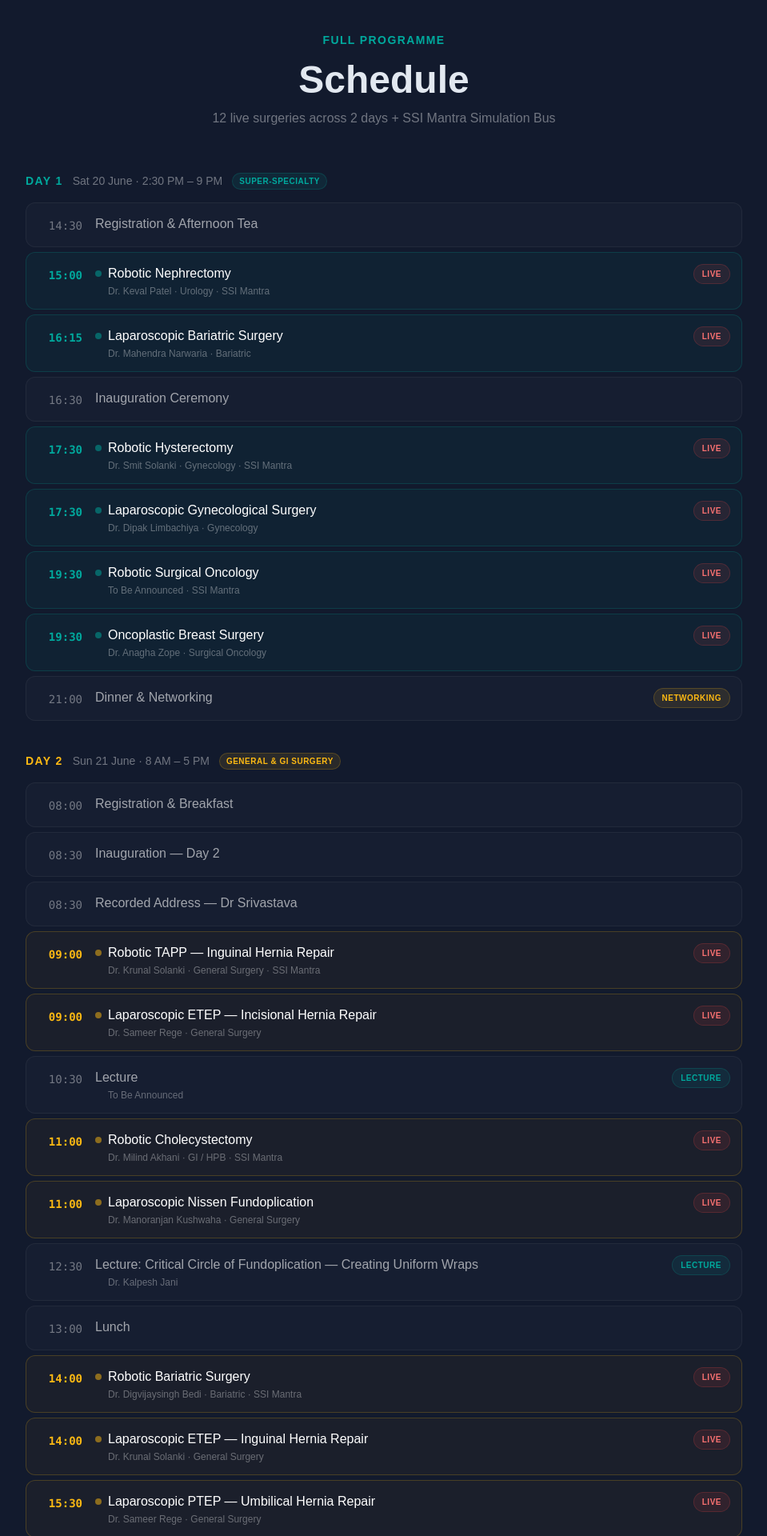
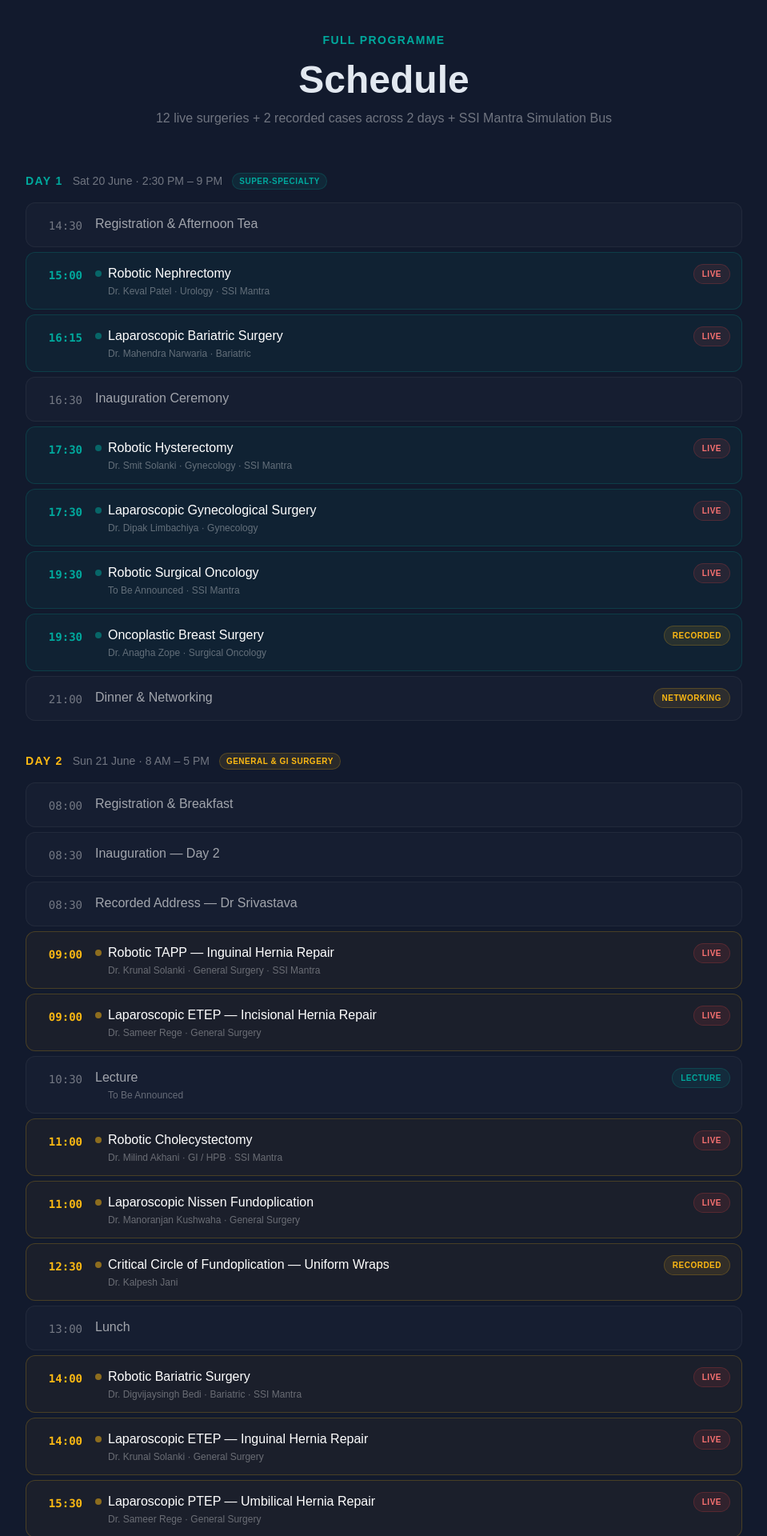
Before and after one commit to drkeyurpatel-wq/robolapcon, a Next.js app: page / in a window 1280 px wide. Shown: the part 3440-5360 px from the top of the page at 80% size, without its empty margins (160-1119 px from the left). Built offline with nearby package versions, Linux system fonts and the light colour scheme.

Commit message:
Mark Anagha Zope (Day 1) and Kalpesh Jani (Day 2) cases as Recorded ('in box'), not live; Jani reclassified from lecture to recorded case; counts: 12 live + 2 recorded = 14 surgical cases (Day1 5+1, Day2 7+1)

```diff
--- a/src/app/page.tsx
+++ b/src/app/page.tsx
@@ -31,7 +31,7 @@ const DAY1_SCHEDULE = [
   { time: '17:30', title: 'Robotic Hysterectomy', sub: 'Dr. Smit Solanki · Gynecology · SSI Mantra', type: 'live', highlight: true },
   { time: '17:30', title: 'Laparoscopic Gynecological Surgery', sub: 'Dr. Dipak Limbachiya · Gynecology', type: 'live', highlight: true },
   { time: '19:30', title: 'Robotic Surgical Oncology', sub: 'To Be Announced · SSI Mantra', type: 'live', highlight: true },
-  { time: '19:30', title: 'Oncoplastic Breast Surgery', sub: 'Dr. Anagha Zope · Surgical Oncology', type: 'live', highlight: true },
+  { time: '19:30', title: 'Oncoplastic Breast Surgery', sub: 'Dr. Anagha Zope · Surgical Oncology', type: 'recorded', highlight: true },
   { time: '21:00', title: 'Dinner & Networking', type: 'dinner' },
 ];
 
@@ -44,7 +44,7 @@ const DAY2_SCHEDULE = [
   { time: '10:30', title: 'Lecture', sub: 'To Be Announced', type: 'lecture' },
   { time: '11:00', title: 'Robotic Cholecystectomy', sub: 'Dr. Milind Akhani · GI / HPB · SSI Mantra', type: 'live', highlight: true },
   { time: '11:00', title: 'Laparoscopic Nissen Fundoplication', sub: 'Dr. Manoranjan Kushwaha · General Surgery', type: 'live', highlight: true },
-  { time: '12:30', title: 'Lecture: Critical Circle of Fundoplication — Creating Uniform Wraps', sub: 'Dr. Kalpesh Jani', type: 'lecture' },
+  { time: '12:30', title: 'Critical Circle of Fundoplication — Uniform Wraps', sub: 'Dr. Kalpesh Jani', type: 'recorded', highlight: true },
   { time: '13:00', title: 'Lunch', type: 'break' },
   { time: '14:00', title: 'Robotic Bariatric Surgery', sub: 'Dr. Digvijaysingh Bedi · Bariatric · SSI Mantra', type: 'live', highlight: true },
   { time: '14:00', title: 'Laparoscopic ETEP — Inguinal Hernia Repair', sub: 'Dr. Krunal Solanki · General Surgery', type: 'live', highlight: true },
@@ -443,7 +443,7 @@ export default function HomePage() {
           <div className="text-center mb-14">
             <div className="text-rlc-accent text-sm font-semibold uppercase tracking-widest mb-4">Full programme</div>
             <h2 className="text-3xl sm:text-4xl md:text-5xl font-bold mb-3">Schedule</h2>
-            <p className="text-white/40">12 live surgeries across 2 days + SSI Mantra Simulation Bus</p>
+            <p className="text-white/40">12 live surgeries + 2 recorded cases across 2 days + SSI Mantra Simulation Bus</p>
           </div>
 
           {/* DAY 1 */}
@@ -483,6 +483,11 @@ export default function HomePage() {
                   {s.type === 'dinner' && (
                     <span className="shrink-0 text-[10px] font-bold uppercase tracking-wider px-2.5 py-1 rounded-full bg-rlc-amber/10 text-rlc-amber border border-rlc-amber/20">
                       Networking
+                    </span>
+                  )}
+                  {s.type === 'recorded' && (
+                    <span className="shrink-0 text-[10px] font-bold uppercase tracking-wider px-2.5 py-1 rounded-full bg-rlc-amber/10 text-rlc-amber border border-rlc-amber/20">
+                      Recorded
                     </span>
                   )}
                   {s.type === 'lecture' && (
@@ -542,6 +547,11 @@ export default function HomePage() {
                   {s.type === 'panel' && (
                     <span className="shrink-0 text-[10px] font-bold uppercase tracking-wider px-2.5 py-1 rounded-full bg-white/[0.06] text-white/60 border border-white/10">
                       Panel
+                    </span>
+                  )}
+                  {s.type === 'recorded' && (
+                    <span className="shrink-0 text-[10px] font-bold uppercase tracking-wider px-2.5 py-1 rounded-full bg-rlc-amber/10 text-rlc-amber border border-rlc-amber/20">
+                      Recorded
                     </span>
                   )}
                 </div>
@@ -606,8 +616,8 @@ export default function HomePage() {
               <div className="text-[11px] text-white/40 mt-1 uppercase tracking-wider">Faculty</div>
             </div>
             <div className="rounded-xl border border-white/[0.06] bg-white/[0.02] py-5 text-center">
-              <div className="text-3xl font-bold text-rlc-accent">12</div>
-              <div className="text-[11px] text-white/40 mt-1 uppercase tracking-wider">Live Cases</div>
+              <div className="text-3xl font-bold text-rlc-accent">14</div>
+              <div className="text-[11px] text-white/40 mt-1 uppercase tracking-wider">Surgical Cases</div>
             </div>
             <div className="rounded-xl border border-white/[0.06] bg-white/[0.02] py-5 text-center">
               <div className="text-3xl font-bold text-rlc-accent">6</div>
```
